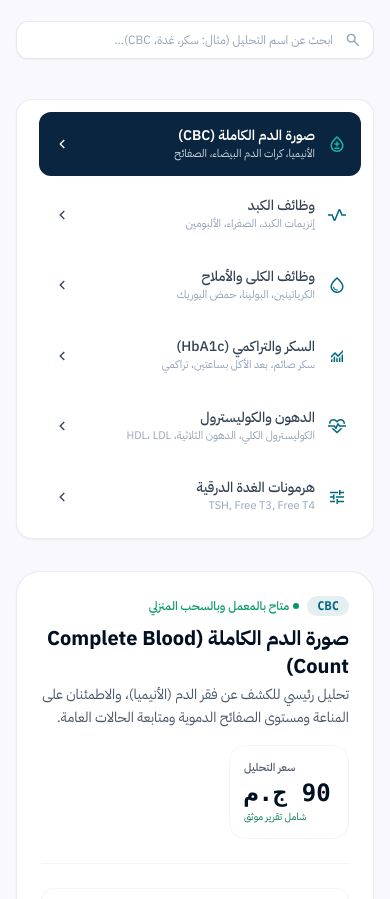
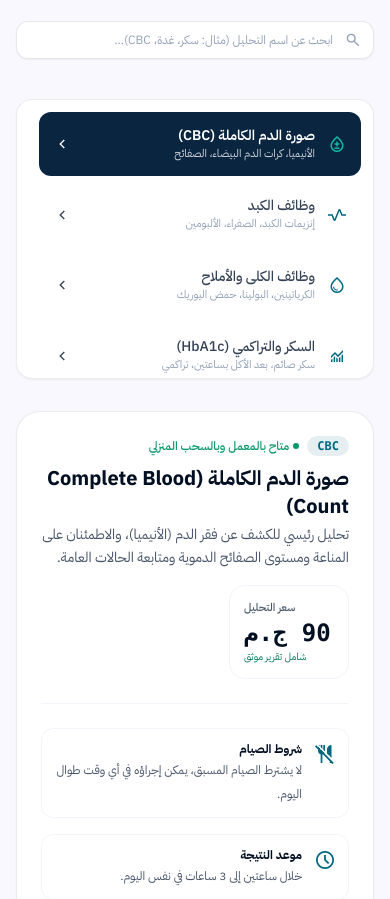
Before and after one commit to asasa14785-cloud/hayah-lab-qarshi, a website: page index.html in a window 390 px wide. Shown: the part 2766-3665 px from the top of the page. Drawn offline with nearby package versions, Linux system fonts and the light colour scheme; no server answers.

Commit message:
قائمة التحاليل: 3 ظاهرة فقط والباقي بالتمرير

```diff
--- a/assets/css/main.css
+++ b/assets/css/main.css
@@ -97,9 +97,9 @@
     }
 /* test-list-scroll-v1 */
 
-/* ===== قائمة التحاليل: ارتفاع ثابت + شريط تمرير مخصص ===== */
+/* ===== قائمة التحاليل: 3 ظاهرة + الباقي بالتمرير ===== */
 #category-selector-list {
-  max-height: 580px;
+  max-height: 300px;
   overflow-y: auto;
   overflow-x: hidden;
   overscroll-behavior: contain;
@@ -129,7 +129,7 @@
 }
 @media (max-width: 1023px) {
   #category-selector-list {
-    max-height: 440px;
+    max-height: 280px;
   }
 }
 
```
